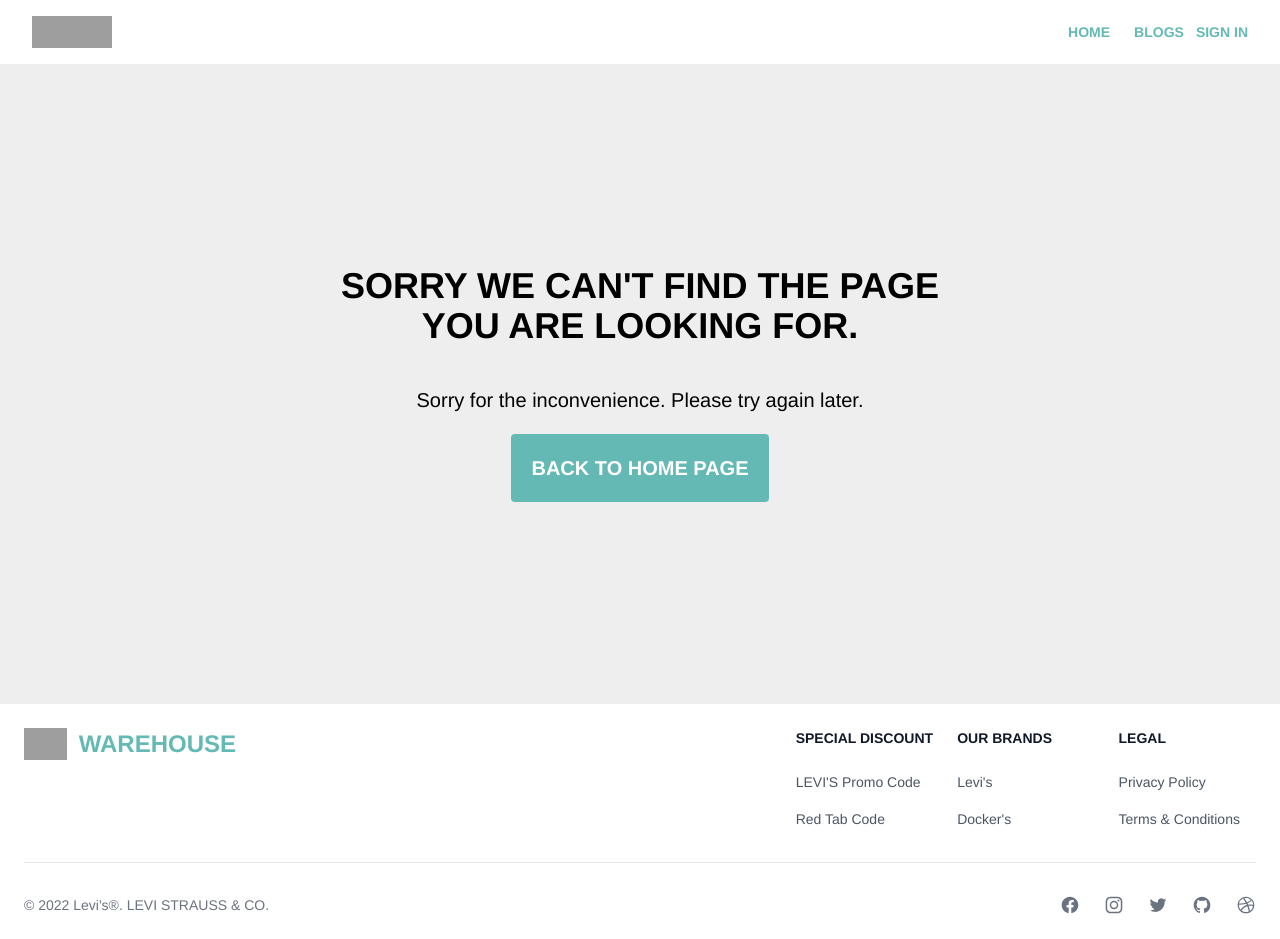
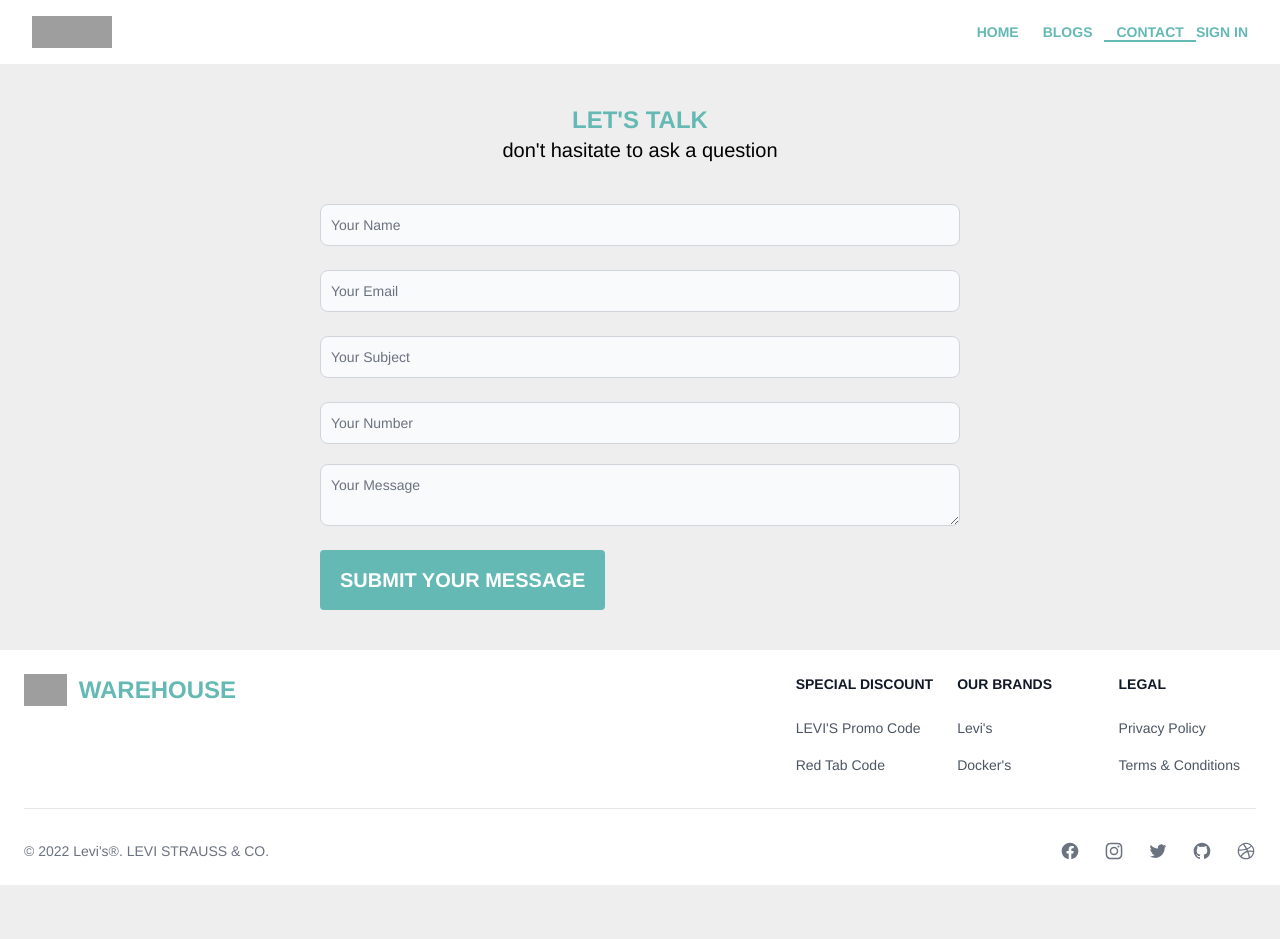
Before and after one commit to Moniruzzaman2525/Levi-s-management-client, a React (Create React App) app: page /contact in a window 1280 px wide. After the commit the page ends 885 px from the top, so only its background shows below. Built offline with nearby package versions, Linux system fonts and the light colour scheme; no server answers; grey boxes are pictures that could not be loaded; a web font is replaced by a local one.

Commit message:
add and final

```diff
--- a/src/App.js
+++ b/src/App.js
@@ -14,6 +14,7 @@ import MyItems from './Pages/ManageItmes/MyItems/MyItems';
 import Footer from './SharePage/Footer/Footer';
 import NotFound from './SharePage/NotFound/NotFound';
 import Blogs from './Pages/Blogs/Blogs';
+import Contact from './Pages/Contact';
 
 function App() {
   return (
@@ -30,6 +31,7 @@ function App() {
         <Route path='/myitems' element={<RequireAuth><MyItems></MyItems></RequireAuth>}></Route>
         <Route path='/signup' element={<Signup></Signup>}></Route>
         <Route path='/blogs' element={<Blogs></Blogs>}></Route>
+        <Route path='/contact' element={<Contact></Contact>}></Route>
         <Route path='*' element={<NotFound></NotFound>}></Route>
       </Routes>
       <Footer></Footer>
--- a/src/Hooks/useServices.js
+++ b/src/Hooks/useServices.js
@@ -4,7 +4,7 @@ const useServices = () => {
     const [services, setServices] = useState([]);
 
     useEffect(() => {
-        fetch('https://hidden-crag-72651.herokuapp.com/services')
+        fetch('https://sleepy-citadel-83036.herokuapp.com/services')
             .then(res => res.json())
             .then(data => setServices(data))
     }, []);
--- a/src/Hooks/useToken.js
+++ b/src/Hooks/useToken.js
@@ -6,7 +6,7 @@ const useToken = user => {
         const getToken = async () => {
             const email = user?.user?.email;
             if (email) {
-                const { data } = await axios.post('https://hidden-crag-72651.herokuapp.com/login', { email });
+                const { data } = await axios.post('https://sleepy-citadel-83036.herokuapp.com//login', { email });
                 setToken(data.accessToken);
                 localStorage.setItem('accessToken', data.accessToken)
             }
--- /dev/null
+++ b/src/Pages/Contact.js
@@ -0,0 +1,29 @@
+import React from 'react';
+
+const Contact = () => {
+    return (
+        <div className='mb-10'>
+            <h2 style={{ color: '#64B9B4' }} className='text-center font-bold mt-10 text-2xl'>LET'S TALK</h2>
+            <h4 className='text-center mb-10 text-xl'>don't hasitate to ask a question</h4>
+            <form className='w-3/6 mx-auto'>
+                <div class="relative z-0 w-full mb-6 group">
+                    <input type="text" placeholder="Your Name" name="floating_email" className="bg-gray-50 border border-gray-300 text-gray-900 text-sm rounded-lg focus:ring-teal-400  focus:border-teal-400  block w-full p-2.5 dark:bg-gray-700 dark:border-gray-600 dark:placeholder-gray-400 dark:text-white dark:focus:ring-teal-400  dark:focus:border-teal-400 " required />
+                </div>
+                <div class="relative z-0 w-full mb-6 group">
+                    <input type="email" placeholder="Your Email" name="floating_email" className="bg-gray-50 border border-gray-300 text-gray-900 text-sm rounded-lg focus:ring-teal-400  focus:border-teal-400  block w-full p-2.5 dark:bg-gray-700 dark:border-gray-600 dark:placeholder-gray-400 dark:text-white dark:focus:ring-teal-400  dark:focus:border-teal-400 " required />
+                </div>
+                <div class="relative z-0 w-full mb-6 group">
+                    <input type="text" placeholder="Your Subject" name="floating_email" className="bg-gray-50 border border-gray-300 text-gray-900 text-sm rounded-lg focus:ring-teal-400  focus:border-teal-400  block w-full p-2.5 dark:bg-gray-700 dark:border-gray-600 dark:placeholder-gray-400 dark:text-white dark:focus:ring-teal-400  dark:focus:border-teal-400 " required />
+                </div>
+                <div class="relative z-0 w-full mb-6 group">
+                    <input type="text" placeholder="Your Number" name="floating_email" className="bg-gray-50 border border-gray-300 text-gray-900 text-sm rounded-lg focus:ring-teal-400  focus:border-teal-400  block w-full p-2.5 dark:bg-gray-700 dark:border-gray-600 dark:placeholder-gray-400 dark:text-white dark:focus:ring-teal-400  dark:focus:border-teal-400 " required />
+                    <textarea type="text" placeholder="Your Message" name="floating_email" className="bg-gray-50 border mt-5 border-gray-300 text-gray-900 text-sm rounded-lg focus:ring-teal-400  focus:border-teal-400  block w-full p-2.5 dark:bg-gray-700 dark:border-gray-600 dark:placeholder-gray-400 dark:text-white dark:focus:ring-teal-400  dark:focus:border-teal-400 " required />
+                </div>
+                <button type="submit" className="text-white rounded px-5 py-4 text-xl font-bold sign-btn">SUBMIT YOUR MESSAGE</button>
+
+            </form>
+        </div>
+    );
+};
+
+export default Contact;
--- a/src/Pages/ManageItmes/AddItem/AddItem.js
+++ b/src/Pages/ManageItmes/AddItem/AddItem.js
@@ -16,7 +16,7 @@ const AddItem = () => {
             description: e.target.description.value,
             img: e.target.img.value
         }
-        axios.post("https://hidden-crag-72651.herokuapp.com/add", items)
+        axios.post("https://sleepy-citadel-83036.herokuapp.com//add", items)
             .then(response => {
                 console.log(response);
                 e.target.reset();
--- a/src/Pages/ManageItmes/ManageItems.js
+++ b/src/Pages/ManageItmes/ManageItems.js
@@ -12,7 +12,7 @@ const ManageItems = () => {
         const proceed = window.confirm("Are You Sure Want To Delate!!")
         if (proceed) {
 
-            const url = `https://hidden-crag-72651.herokuapp.com/delete/${id}`
+            const url = `https://sleepy-citadel-83036.herokuapp.com//delete/${id}`
             fetch(url, {
                 method: 'DELETE'
             })
--- a/src/Pages/ManageItmes/MyItems/MyItems.js
+++ b/src/Pages/ManageItmes/MyItems/MyItems.js
@@ -15,7 +15,7 @@ const MyItems = () => {
     useEffect(() => {
         const getItems = async () => {
             const email = user.email;
-            const url = `https://hidden-crag-72651.herokuapp.com/add?email=${email}`
+            const url = `https://sleepy-citadel-83036.herokuapp.com//add?email=${email}`
             try {
                 const { data } = await axiosPrivate.get(url);
                 setAddItems(data);
@@ -38,7 +38,7 @@ const MyItems = () => {
         const proceed = window.confirm("Are You Sure Want To Delate!!")
         if (proceed) {
 
-            const url = `https://hidden-crag-72651.herokuapp.com/delete/${id}`
+            const url = `https://sleepy-citadel-83036.herokuapp.com//delete/${id}`
             fetch(url, {
                 method: 'DELETE'
             })
--- a/src/Pages/SigninPage/Signin/Signin.js
+++ b/src/Pages/SigninPage/Signin/Signin.js
@@ -74,12 +74,10 @@ const Signin = () => {
         await signInWithEmailAndPassword(userInfo.email, userInfo.password);
         event.target.reset();
     }
-    if (token) {
+    if (user) {
         navigate(from, { replace: true });
     }
-    if (user) {
-        toast.success('User Sign In Successfully')
-    }
+
     // let errorMsg;
     // if (error || resetError) {
     //     errorMsg =
--- a/src/Pages/SigninPage/Signup/Signup.js
+++ b/src/Pages/SigninPage/Signup/Signup.js
@@ -66,6 +66,7 @@ const Signup = () => {
         await createUserWithEmailAndPassword(userInfo.email, userInfo.password);
         await updateProfile({ displayName });
         event.target.reset();
+        toast.success('User Sign Up Successfully')
     };
 
     useEffect(() => {
@@ -86,9 +87,9 @@ const Signup = () => {
             }
         }
     }, [error]);
-    if (user) {
-        toast.success('User Sign Up Successfully')
-    }
+    // if (user) {
+    //     toast.success('User Sign Up Successfully')
+    // }
     if (loading || updating) {
         <Loading></Loading>
     };
@@ -98,7 +99,7 @@ const Signup = () => {
     const navigate = useNavigate()
     const location = useLocation()
     const from = location.state?.from?.pathname || "/";
-    if (token) {
+    if (user) {
         navigate(from, { replace: true });
     }
     return (
--- a/src/Pages/SigninPage/SocialLogin/SocialLogin.js
+++ b/src/Pages/SigninPage/SocialLogin/SocialLogin.js
@@ -18,7 +18,7 @@ const SocialLogin = () => {
             toast.error('User Cancel POP UP!!!')
         };
         if (googleUser) {
-            toast.success('Sign In Successfully')
+            toast.success('Sign hoisa')
         }
     };
     const githubSingIn = () => {
@@ -38,7 +38,7 @@ const SocialLogin = () => {
     const navigate = useNavigate()
     const location = useLocation()
     const from = location.state?.from?.pathname || "/";
-    if (token) {
+    if (googleUser || githubLoading) {
         navigate(from, { replace: true });
     }
     return (
--- a/src/Pages/Update/Update.js
+++ b/src/Pages/Update/Update.js
@@ -7,7 +7,7 @@ const Update = () => {
     console.log(user);
     const [isReload, setIsReload] = useState(false);
     useEffect(() => {
-        fetch(`https://hidden-crag-72651.herokuapp.com/service/${id}`)
+        fetch(`https://sleepy-citadel-83036.herokuapp.com//service/${id}`)
             .then(res => res.json())
             .then(data => setUser(data))
     }, [isReload]);
@@ -18,7 +18,7 @@ const Update = () => {
         const newQuantity = parseInt(quantity) + parseInt(user?.quantity)
         const updateQuantity = { newQuantity: newQuantity }
 
-        const url = `https://hidden-crag-72651.herokuapp.com/service/${id}`
+        const url = `https://sleepy-citadel-83036.herokuapp.com//service/${id}`
         if (!quantity) {
             toast.error('Please add some quantity')
         } else {
@@ -41,7 +41,7 @@ const Update = () => {
     const handleDeliveryProduct = (id) => {
         const quantity = user?.quantity;
         const updateQuantity = { quantity };
-        const url = `https://hidden-crag-72651.herokuapp.com/delivery/${id}`
+        const url = `https://sleepy-citadel-83036.herokuapp.com//delivery/${id}`
         fetch(url, {
             method: 'PUT',
             headers: {
--- a/src/SharePage/Headers/Headers.js
+++ b/src/SharePage/Headers/Headers.js
@@ -52,6 +52,7 @@ const Headers = () => {
 
                                     }
                                     <CustomLink to={'/blogs'}><button className='header-style px-3 text-sm font-bold' type="button">BLOGS</button></CustomLink>
+                                    <CustomLink to={'/contact'}><button className='header-style px-3 text-sm font-bold' type="button">CONTACT</button></CustomLink>
                                     {
                                         user ? <h4 style={{ color: '#64B9B4' }} className='text-white px-3 rounded text-sm font-bold ml-5'>{user.displayName}</h4> : ""
                                     }
@@ -163,6 +164,7 @@ const Headers = () => {
                                     }
 
                                     <Link to={'/blogs'}><button className='border-header block px-3 text-sm font-bold' style={{ color: '#64B9B4' }} type="button">BLOGS</button></Link>
+                                    <Link to={'/contact'}><button className='border-header block px-3 text-sm font-bold' style={{ color: '#64B9B4' }} type="button">CONTACT</button></Link>
                                 </div>
 
                             </div>
```
